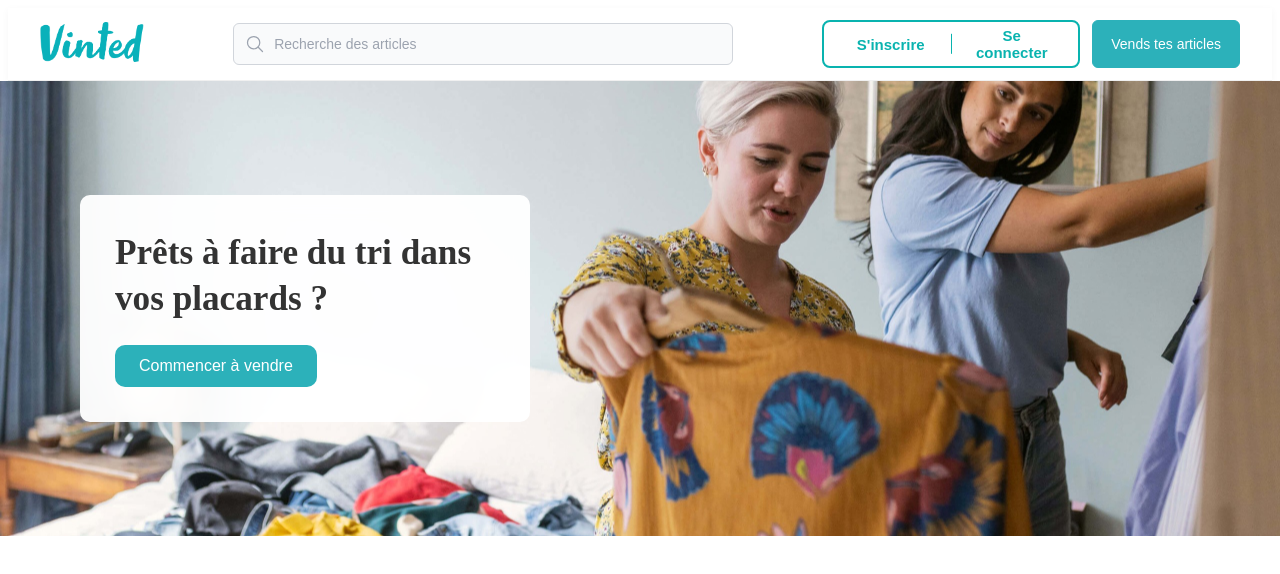
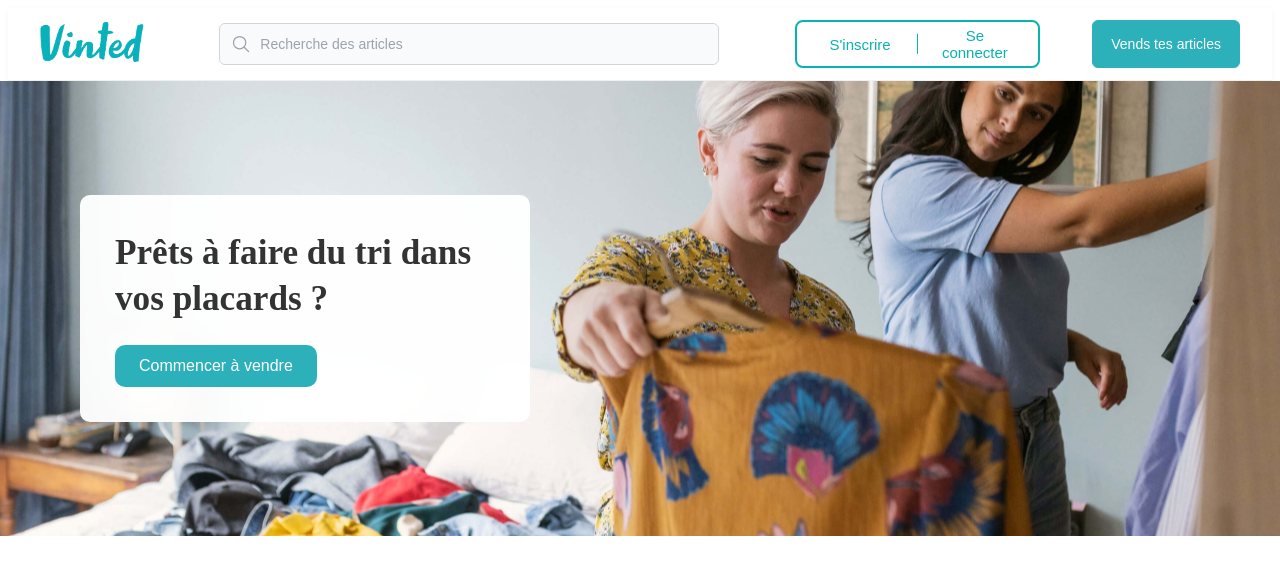
Before and after one commit to nforn22/Vinted-front, a React (Vite) app: page / in a window 1280 px wide. Shown: the top 574 px of the page. Built offline with nearby package versions, Linux system fonts and the light colour scheme; no server answers.

Commit message:
feat: Add cookie auth token + update header button style

```diff
--- a/package.json
+++ b/package.json
@@ -11,6 +11,7 @@
   },
   "dependencies": {
     "axios": "^1.9.0",
+    "js-cookie": "^3.0.5",
     "react": "^19.1.0",
     "react-dom": "^19.1.0",
     "react-icons": "^5.5.0",
--- a/src/App.jsx
+++ b/src/App.jsx
@@ -1,3 +1,5 @@
+import { useState, useEffect } from "react";
+import Cookies from "js-cookie";
 import { BrowserRouter as Router, Routes, Route } from 'react-router-dom';
 import Header from './components/Header/Header';
 import Home from './pages/Home/Home';
@@ -6,9 +8,16 @@ import SignupModal from './components/SignupModal/SignupModal';
 import './App.css';
 
 function App() {
+  const [userToken, setUserToken] = useState(null);
+
+  useEffect(() => {
+    const token = Cookies.get("token");
+    if (token) setUserToken(token);
+  }, []);
+
   return (
     <Router>
-      <Header />
+      <Header userToken={userToken} setUserToken={setUserToken} />
       <Routes>
         <Route path="/" element={<Home />} />
         <Route path="/offer/:id" element={<Offer />} />
--- a/src/components/Header/Header.css
+++ b/src/components/Header/Header.css
@@ -73,21 +73,27 @@ header {
   flex-shrink: 0;
 }
 
+.buttons-container > *:first-child {
+  margin-right: 40px;
+}
+
 .btn-outline {
-  background: #fff;
-  border: 1px solid #259BA3;
-  color: #259BA3;
+  background: #b00020;
+  border: 1.5px solid #b00020;
+  color: #fff;
   padding: 10px 18px;
   border-radius: 6px;
   font-size: 14px;
   font-weight: 500;
   cursor: pointer;
   transition: all 0.2s;
+  box-shadow: 0 2px 8px rgba(176,0,32,0.08);
 }
 
 .btn-outline:hover {
-  background: #f9fafb;
-  border-color: #9ca3af;
+  background: #e57373;
+  color: #fff;
+  border-color: #e57373;
 }
 
 .btn-primary {
@@ -116,7 +122,7 @@ header {
   border-radius: 8px;
   height: 48px;
   font-size: 15px;
-  font-weight: 600;
+  font-weight: 300;
   cursor: pointer;
   transition: all 0.2s ease;
   overflow: hidden;
--- a/src/components/Header/Header.jsx
+++ b/src/components/Header/Header.jsx
@@ -4,9 +4,15 @@ import { IoSearchOutline } from 'react-icons/io5';
 import logo from '../../assets/logo-vinted.png';
 import './Header.css';
 import SignupModal from '../SignupModal/SignupModal';
+import Cookies from "js-cookie";
 
-function Header() {
+function Header({ userToken, setUserToken }) {
   const [isSignupOpen, setIsSignupOpen] = useState(false);
+
+  function handleLogout() {
+    Cookies.remove("token");
+    setUserToken(null);
+  }
 
   return (
     <header>
@@ -27,14 +33,22 @@ function Header() {
         </div>
 
         <div className="buttons-container">
-          <button className="signup-combined-btn" onClick={() => setIsSignupOpen(true)}>
-            <span className="signup-part">S'inscrire</span>
-            <span className="login-part">Se connecter</span>
-          </button>
+          {!userToken ? (
+            <button className="signup-combined-btn" onClick={() => setIsSignupOpen(true)}>
+              <span className="signup-part">S'inscrire</span>
+              <span className="login-part">Se connecter</span>
+            </button>
+          ) : (
+            <button className="btn-outline" onClick={handleLogout}>
+              Se déconnecter
+            </button>
+          )}
           <button className="btn-primary">Vends tes articles</button>
         </div>
       </div>
-      {isSignupOpen && <SignupModal onClose={() => setIsSignupOpen(false)} />}
+      {isSignupOpen && (
+        <SignupModal onClose={() => setIsSignupOpen(false)} setUserToken={setUserToken} />
+      )}
     </header>
   );
 }
--- a/src/components/SignupModal/SignupModal.jsx
+++ b/src/components/SignupModal/SignupModal.jsx
@@ -4,10 +4,11 @@ import { FaApple, FaFacebookF } from 'react-icons/fa';
 import { FcGoogle } from 'react-icons/fc';
 import axios from 'axios';
 import './SignupModal.css';
+import Cookies from "js-cookie";
 
 const API_URL = import.meta.env.VITE_API_URL || "https://site--backend-vinted--t29qzrn4njwx.code.run";
 
-function SignupModal({ onClose }) {
+function SignupModal({ onClose, setUserToken }) {
   // step: 'start' (inscription choix), 'email' (formulaire), 'login' (connexion choix), 'loginForm' (formulaire de connexion)
   const [step, setStep] = useState('start');
   const [username, setUsername] = useState('');
@@ -57,7 +58,7 @@ function SignupModal({ onClose }) {
     setLoading(true);
     setErrors({});
     try {
-      await axios.post(`${API_URL}/user/signup`, {
+      const response = await axios.post(`${API_URL}/user/signup`, {
         username,
         email,
         password,
@@ -65,6 +66,11 @@ function SignupModal({ onClose }) {
       });
       setLoading(false);
       setSuccess(true);
+      // stocke le token si présent dans la rep
+      if (response.data.token) {
+        Cookies.set("token", response.data.token, { expires: 7 });
+        setUserToken(response.data.token);
+      }
       setUsername('');
       setEmail('');
       setPassword('');
@@ -93,22 +99,24 @@ function SignupModal({ onClose }) {
     }
     setLoading(true);
     try {
-      // On tente d'abord avec l'email
+      let response;
       try {
-        await axios.post(`${API_URL}/user/login`, {
+        response = await axios.post(`${API_URL}/user/login`, {
           email: loginEmailOrUsername,
           password: loginPassword,
         });
       } catch {
-        // Si erreur, on tente avec username
-        await axios.post(`${API_URL}/user/login`, {
+        response = await axios.post(`${API_URL}/user/login`, {
           email: '',
           username: loginEmailOrUsername,
           password: loginPassword,
         });
       }
       setLoading(false);
-      // TODO: gérer la connexion (stockage token, etc.)
+      if (response.data.token) {
+        Cookies.set("token", response.data.token, { expires: 7 });
+        setUserToken(response.data.token);
+      }
       onClose();
     } catch (error) {
       setLoading(false);
```
Also changed, not shown: 1 other file (tests, documents, lock files or other folders).
